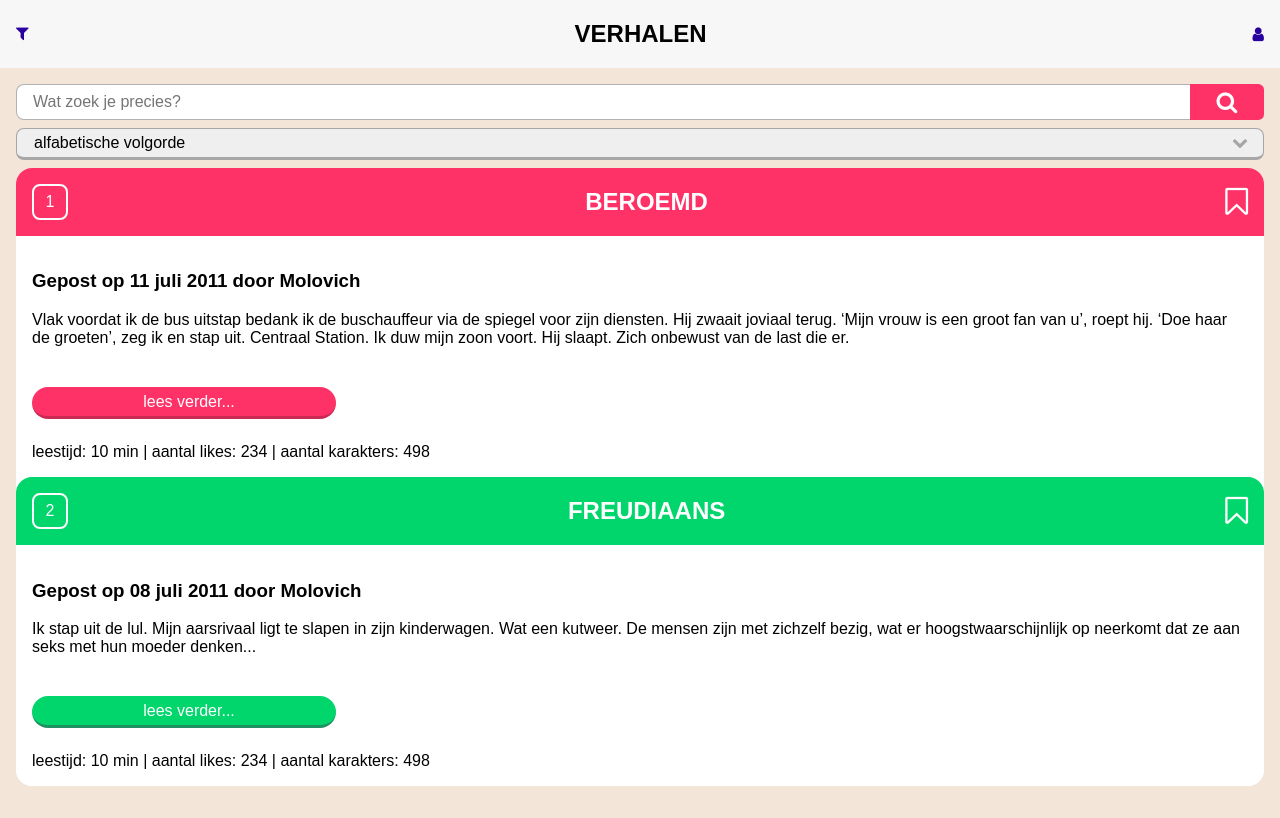
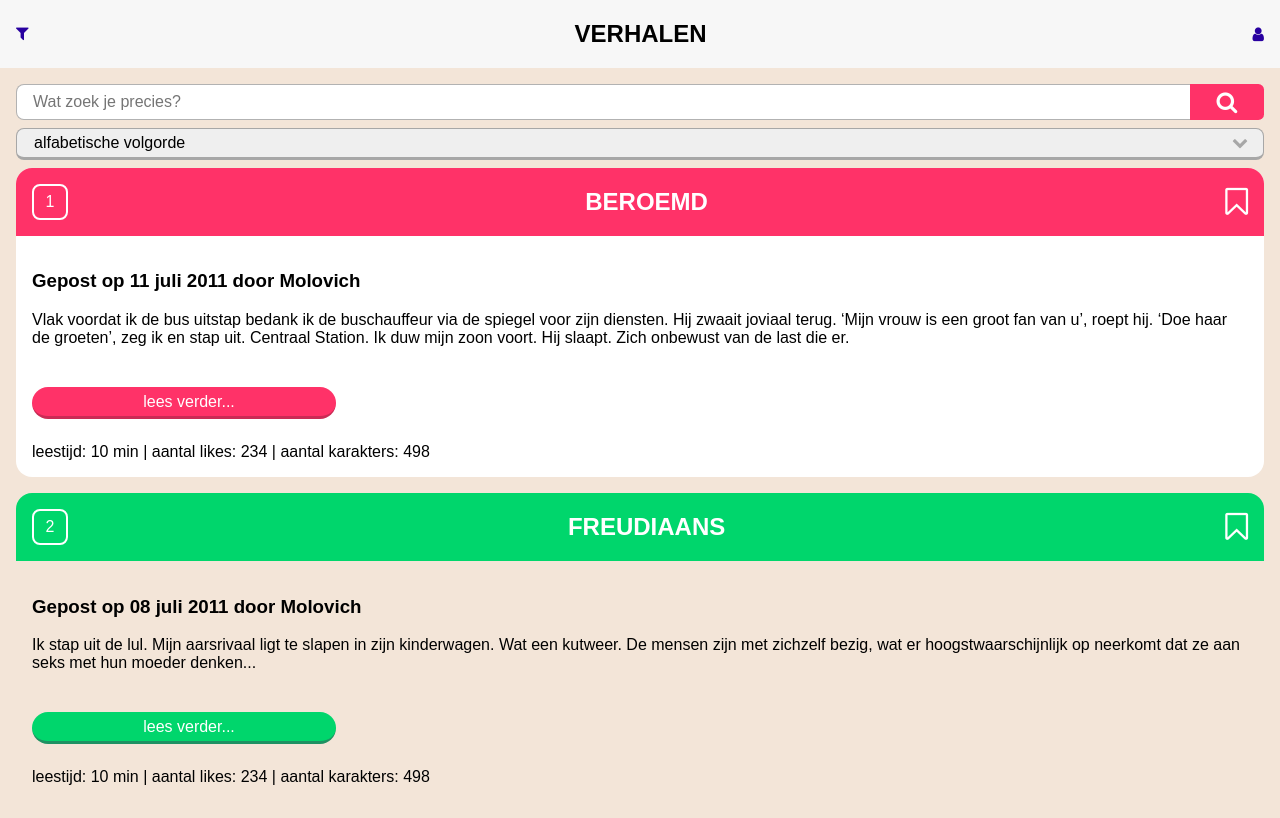
Before and after one commit to 5007110768/projectWeb, a plain HTML site: page index.html in a window 1280 px wide. Drawn offline with Linux system fonts and the light colour scheme.

Commit message:
- nth-child gebruikt om articles te splitsen. - meerdere articles binnen een section om de verhalen te onderscheiden.

```diff
--- a/css/style.css
+++ b/css/style.css
@@ -118,7 +118,7 @@ nav i {
     padding:1em;
 }
 
-.container article{
+.container article:nth-child(1){
     margin-top:0.5em;
     border-radius:1em;
     background-color:#ffffff;
@@ -222,6 +222,10 @@ nav i {
     background-color:#1e9162;
 }
 
+section article:nth-child(2) {
+    margin-top:1em;
+}
+
 
 /* MOBILE */
 @media screen and (min-width: 0px) and (max-width: 639px) {
--- a/index.html
+++ b/index.html
@@ -47,7 +47,9 @@
                     <button class="btnLvl1">lees verder...</button>
                     <footer>leestijd: <span class="dik">10 min</span> | aantal likes: <span class="dik">234</span> | aantal karakters: <span class="dik">498</span></footer>
                 </section>
+            </article>
 
+            <article>
                 <span class="header lvl2"> <!-- Je hoeft alleen het lvl stuk aan te passen, de header class geeft algemene styling mee -->
                     <h2>Freudiaans</h2>
                     <i class="fa fa-bookmark-o fa-2x" aria-hidden="true"></i>
```
